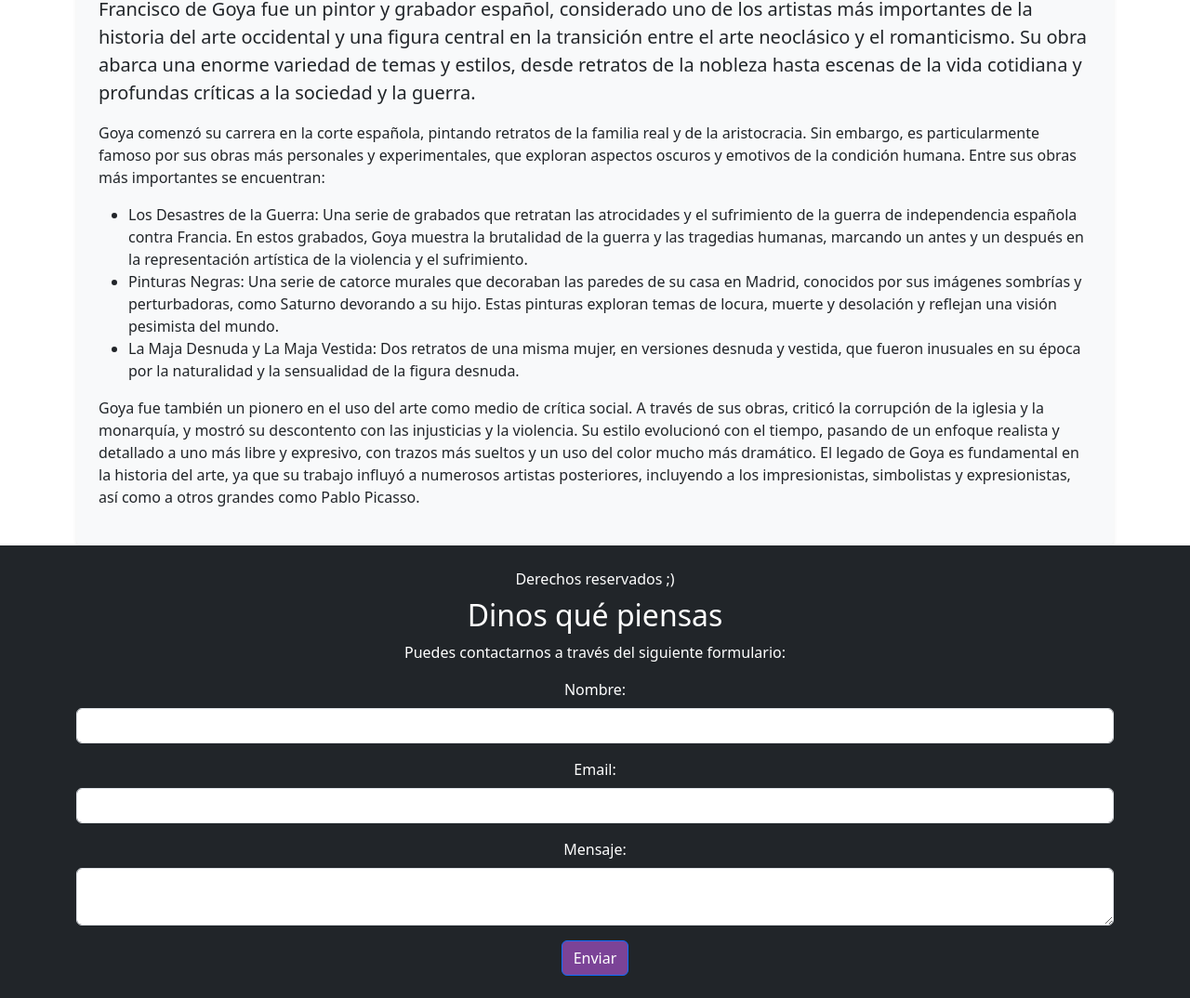
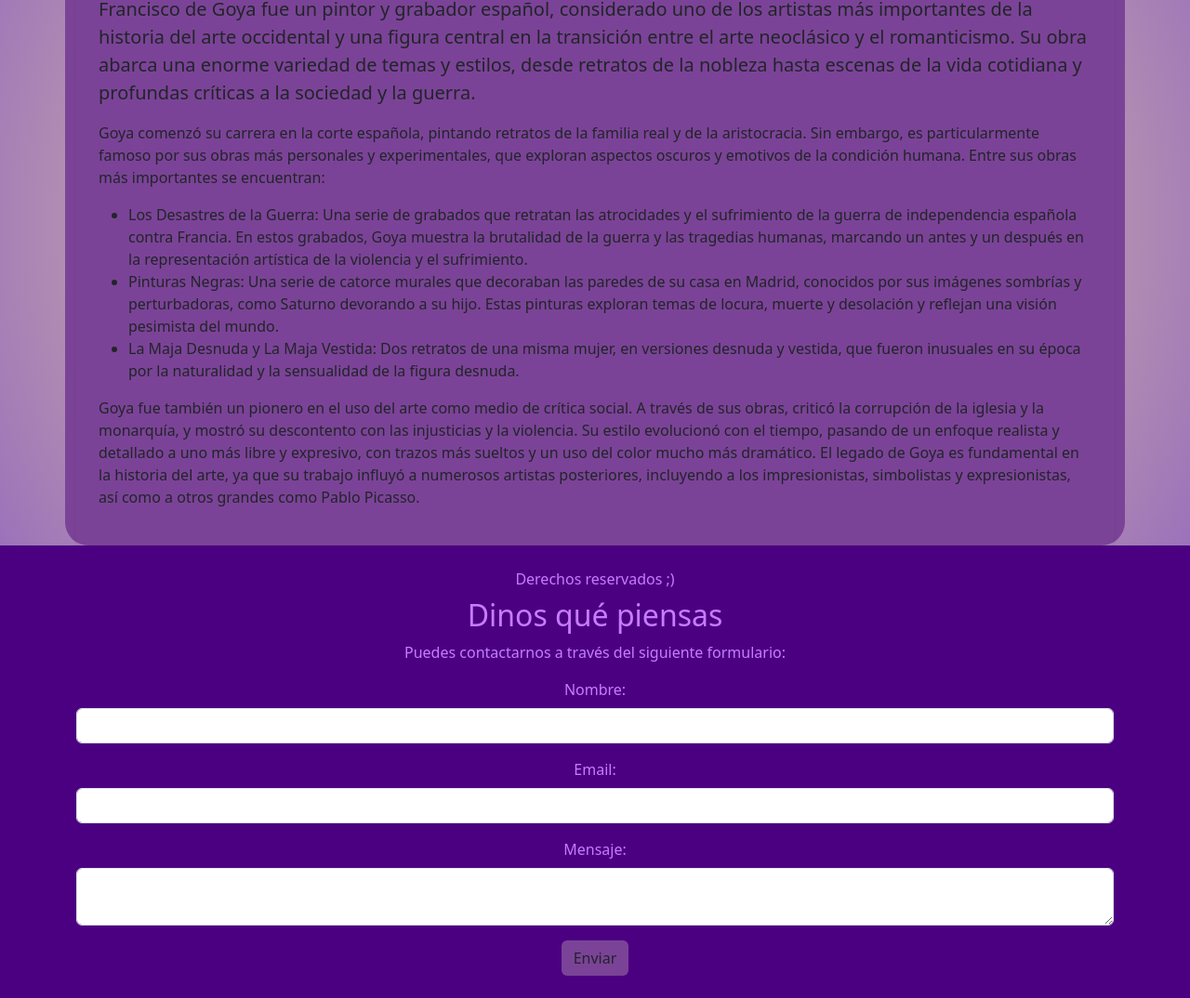
Before and after one commit to BorisUlanov/BorisUlanov, a website: page pages/goya.html in a window 1280 px wide. Shown: the part 208-1282 px from the top of the page at 93% size. Drawn offline with nearby package versions, Linux system fonts and the light colour scheme; files that its build step writes are made by us from their sources.

Commit message:
Francisco Goya
Corrección de colores, y algunos errores

```diff
--- a/pages/goya.html
+++ b/pages/goya.html
@@ -6,12 +6,12 @@
     <meta name="viewport" content="width=device-width, initial-scale=1.0">
     <link rel="icon" href="/media/img/Icono-nube-megra.png">
     <link href="https://cdn.jsdelivr.net/npm/bootstrap@5.3.0/dist/css/bootstrap.min.css" rel="stylesheet">
-    <link rel="stylesheet" href="../css/style.css">
-    <title>Alan Davidson</title>
+    <link rel="stylesheet" href="../css/main.css">
+    <title>Francisco Goya</title>
 </head>
 <body>
     <header class="header">
-        <nav class="header__nav navbar navbar-expand-lg navbar-dark bg-dark">
+        <nav class="header__nav navbar navbar-expand-lg">
             <div class="container">
                 <a class="navbar-brand" href="index.html">Black Rain</a>
                 <button class="navbar-toggler" type="button" data-bs-toggle="collapse" data-bs-target="#navbarNav" aria-controls="navbarNav" aria-expanded="false" aria-label="Toggle navigation">
@@ -30,9 +30,9 @@
             </div>
         </nav>
     </header>
-    <main>
-        <div class="container mt-5">
-            <article class="bg-light p-4 rounded shadow-sm">
+    <main class="fg-main">
+        <div class="fg-main__content container mt-5">
+            <article class="p-4 rounded shadow-sm">
                 <h1 class="display-4">Sufrimiento y catarsis</h1>
                 <p class="lead">
                     Francisco de Goya fue un pintor y grabador español, considerado uno de los artistas más importantes de la historia del arte occidental y una figura central en la transición entre el arte neoclásico y el romanticismo. Su obra abarca una enorme variedad de temas y estilos, desde retratos de la nobleza hasta escenas de la vida cotidiana y profundas críticas a la sociedad y la guerra.
@@ -56,7 +56,7 @@
             </article>
         </div>
     </main>
-    <footer class="footer bg-dark text-white text-center py-4">
+    <footer class="footer text-center py-4">
         <p class="footer__text mb-2">Derechos reservados ;)</p>
         <section class="footer__comments">
             <h2 class="footer__comments-title">Dinos qué piensas</h2>
@@ -74,11 +74,10 @@
                     <label for="message" class="form-label">Mensaje:</label>
                     <textarea id="message" name="message" class="form-control"></textarea>
                 </div>
-                <button type="submit" class="btn btn-primary">Enviar</button>
+                <button type="submit" class="btn">Enviar</button>
             </form>
         </section>
     </footer>
-
     <script src="https://cdn.jsdelivr.net/npm/bootstrap@5.3.0/dist/js/bootstrap.bundle.min.js"></script>
 </body>
 </html>
--- a/scss/app.scss
+++ b/scss/app.scss
@@ -7,7 +7,6 @@
 
 //layout
 @import "layout/cards";
-@import "layout/grids";
 @import "layout/header";
 @import "layout/footer";
 @import "layout/vhs.style";
--- a/scss/pages/_goya.scss
+++ b/scss/pages/_goya.scss
@@ -0,0 +1,12 @@
+.fg-main {
+    background: rgb(255,215,0);
+    background: radial-gradient(circle, rgba(255,215,0,0.41226356907894735) 0%, rgba(75,0,130,0.5537109375) 100%);
+}
+
+.fg-main__content {
+    background-color: map-get($colors, transitions);
+    border-radius: 25px;
+    .row {
+        justify-content: center;
+    }
+}
```
Also changed, not shown: pages/beksinski.html (+1 -1 lines), pages/david-firth.html (+1 -1 lines), css/main.css, scss/layout/_grids.scss (deleted), 1 other file.
